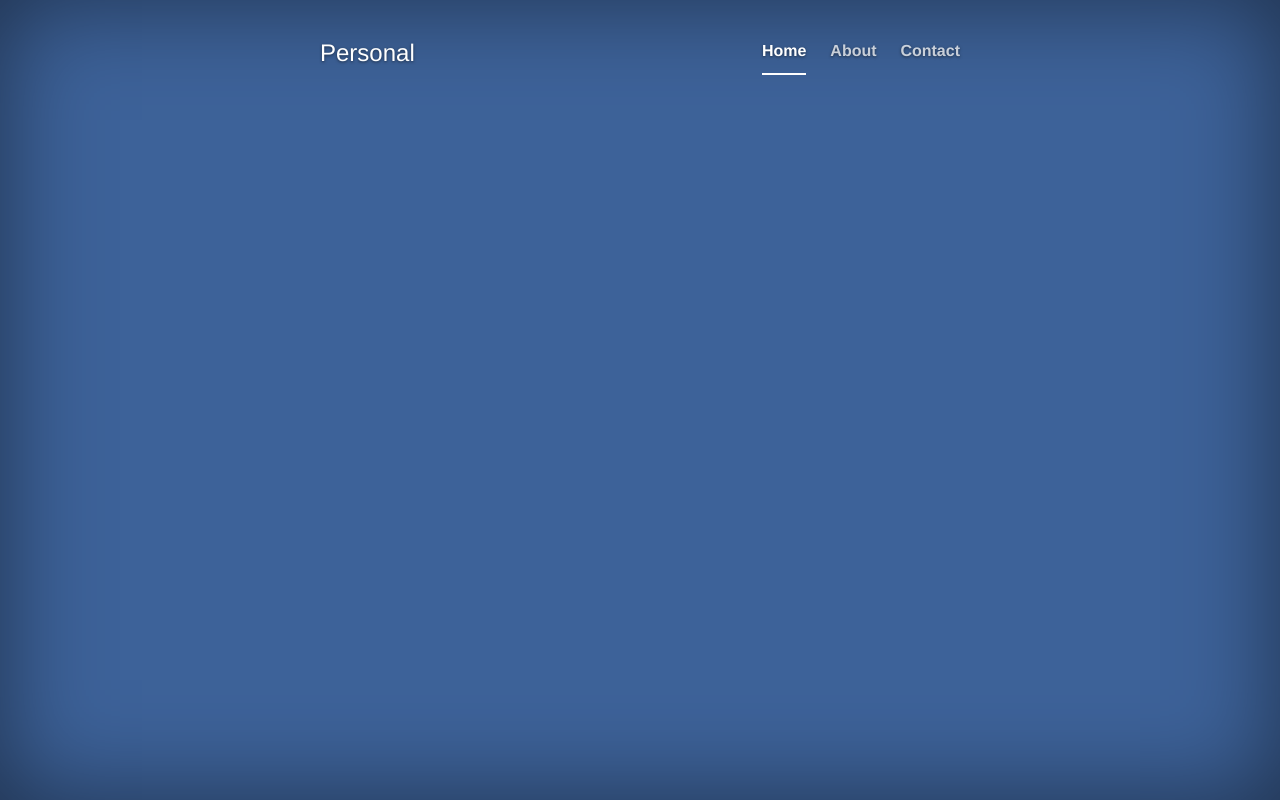
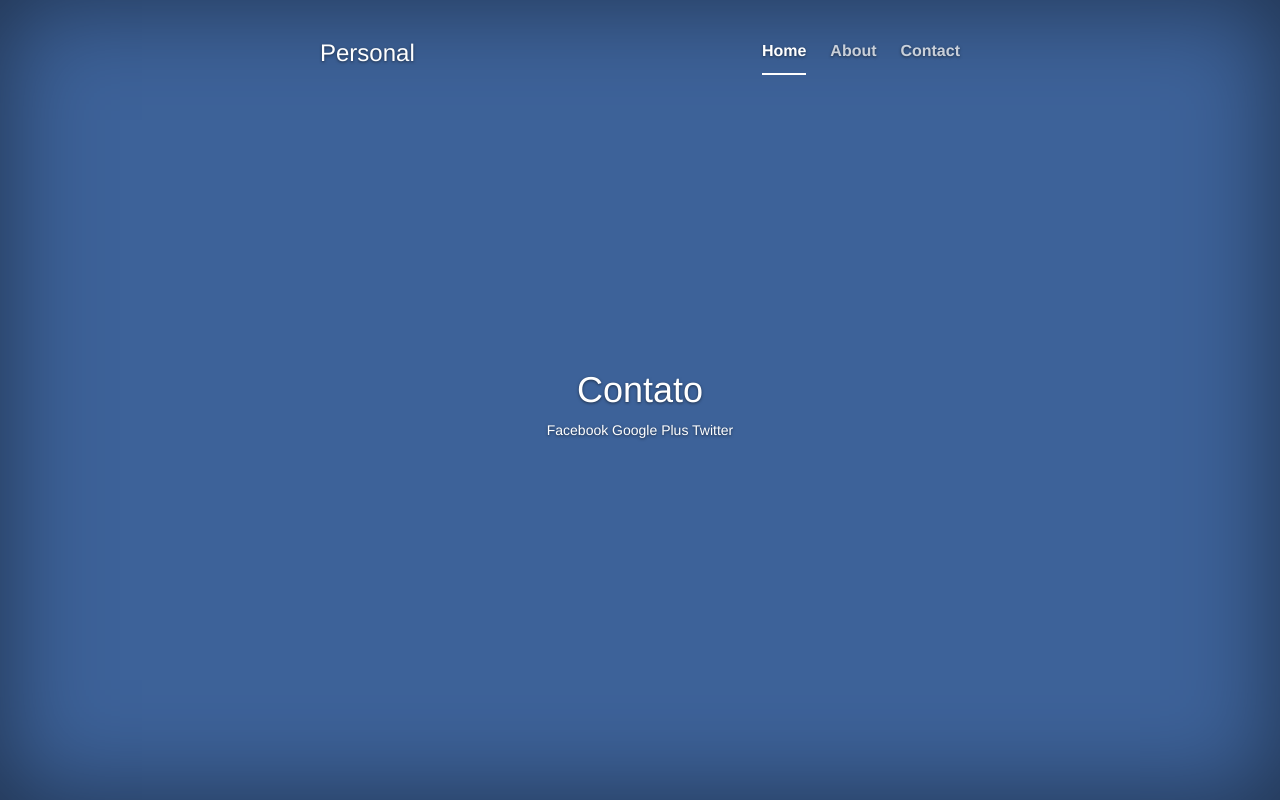
Before and after one commit to brunovalniery/brunovalniery.github.io, a plain HTML site: page contact.html in a window 1280 px wide. Drawn offline with nearby package versions, Linux system fonts and the light colour scheme.

Commit message:
Adding social networks

```diff
--- a/contact.html
+++ b/contact.html
@@ -48,6 +48,12 @@
             </div>
           </div>
 
+          <h1>Contato</h1>
+          <p>
+            <a href="www.facebook.com/brunovalniery">Facebook</a>
+            <a href="www.google.com/+brunovalniery">Google Plus</a>
+            <a href="www.twitter.com/brunovalniery">Twitter</a>
+          </p>
         </div>
 
       </div>
```
